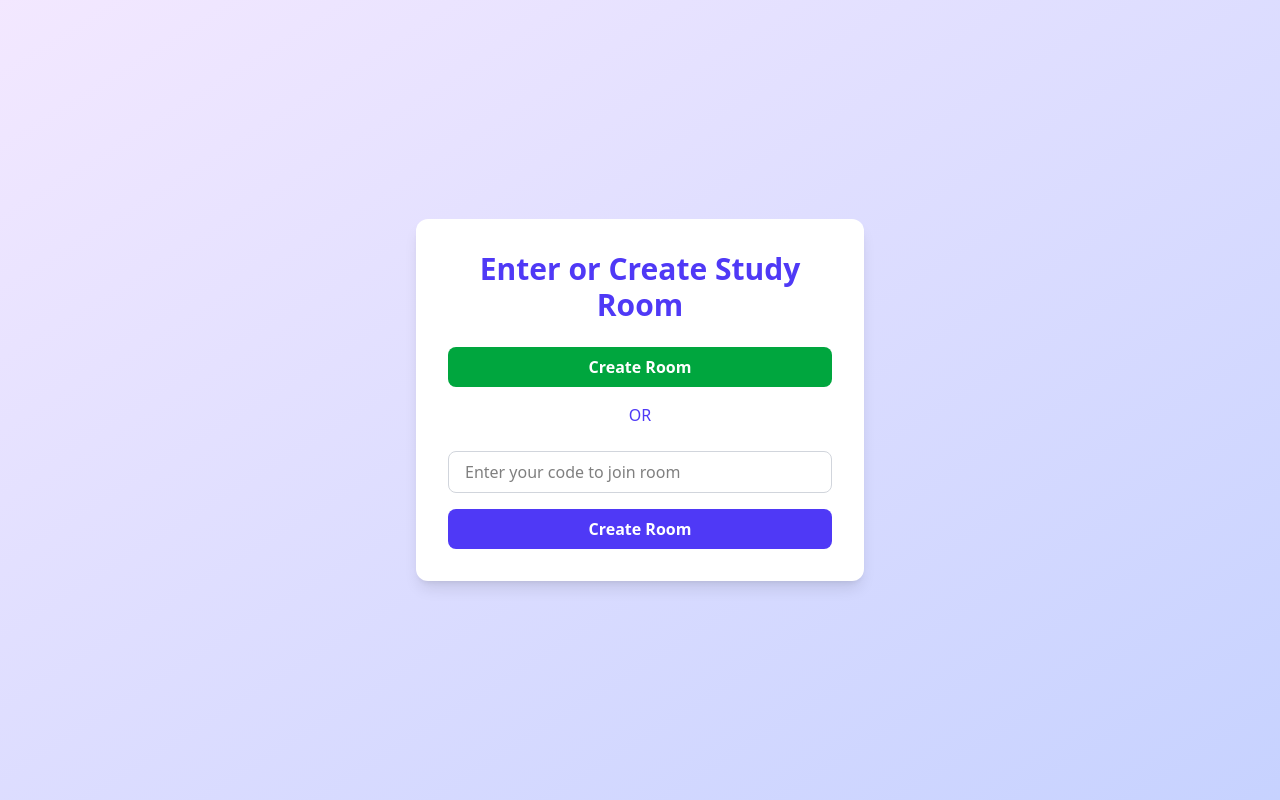
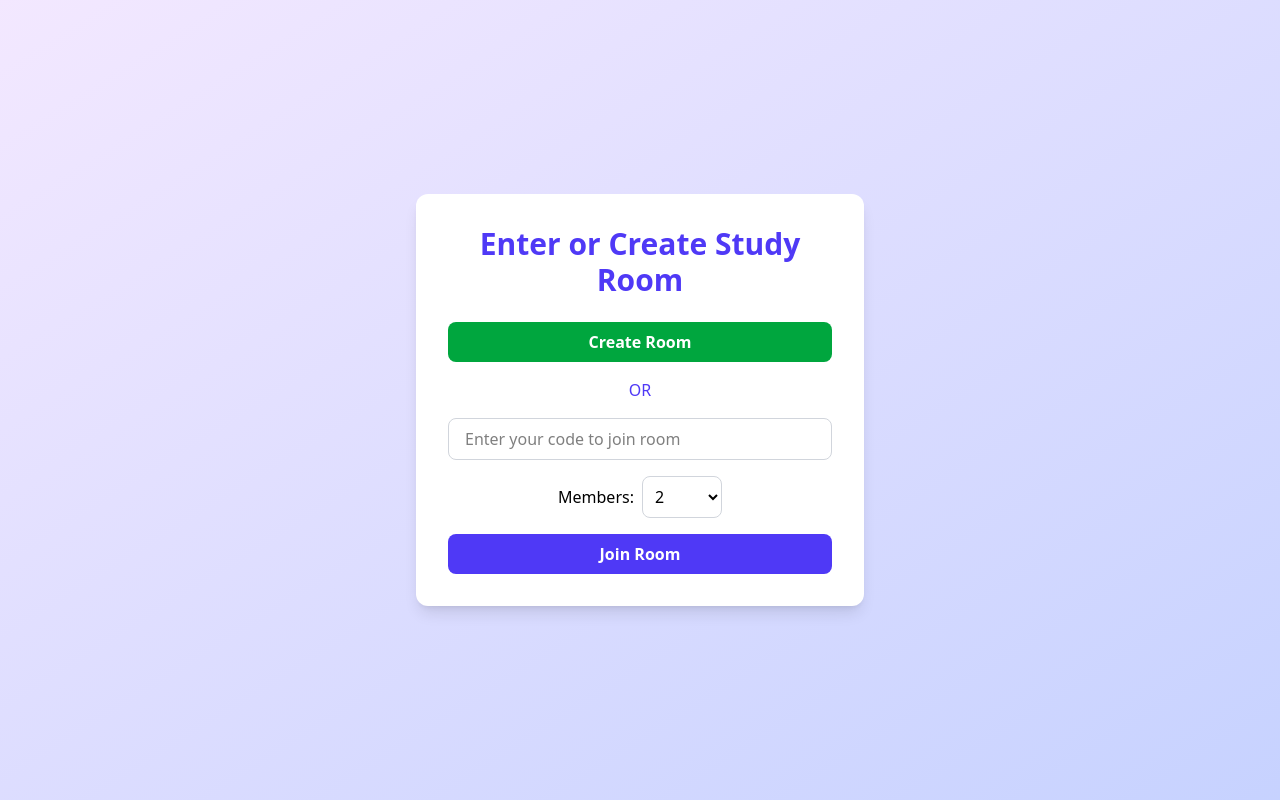
Before and after one commit to AakankshaGupta16/StudySync, a React (Vite) app in the folder client/: page /group-study in a window 1280 px wide. Built offline with nearby package versions, Linux system fonts and the light colour scheme; the HTML template or start-up script is replaced by a standard one.

Commit message:
buttons for join room and create room fixed

```diff
--- a/client/src/pages/GroupStudy.jsx
+++ b/client/src/pages/GroupStudy.jsx
@@ -3,21 +3,29 @@ import { useNavigate } from 'react-router-dom';
 
 const GroupStudy = () => {
   const [roomCode, setRoomCode] = useState('');
+  const [members, setMembers] = useState(2);
   const [error, setError] = useState('');
-  const [members, setMembers] = useState(2); // Default members 2
-  const [isCreating, setIsCreating] = useState(false); // Flag for create room
+  const [isCreated, setIsCreated] = useState(false); // to toggle UI after creating room
+
   const navigate = useNavigate();
 
   const handleCreateRoom = () => {
-    const generatedCode = Math.random().toString(36).substring(2, 8).toUpperCase(); // Random 6-char code
+    const generatedCode = Math.random().toString(36).substring(2, 8).toUpperCase();
     setRoomCode(generatedCode);
-    setIsCreating(true);
-    setError('');
+    setIsCreated(true);
   };
 
-  const handleJoin = () => {
+  const handleJoinCreatedRoom = () => {
     if (roomCode.trim()) {
-      navigate('/group-study-room', { state: { roomCode, members } }); // Pass roomCode and members
+      navigate('/group-study-room', { state: { roomCode, members } });
+    } else {
+      setError('Room code is missing.');
+    }
+  };
+
+  const handleJoinWithCode = () => {
+    if (roomCode.trim()) {
+      navigate('/group-study-room', { state: { roomCode, members } });
     } else {
       setError('Please enter a room code.');
     }
@@ -27,29 +35,18 @@ const GroupStudy = () => {
     <div className="flex flex-col items-center justify-center min-h-screen bg-gradient-to-br from-purple-100 to-indigo-200 p-6">
       <div className="bg-white p-8 rounded-xl shadow-lg w-full max-w-md">
         <h2 className="text-3xl font-bold text-center text-indigo-600 mb-6">
-          {isCreating ? 'Room Created!' : 'Enter or Create Study Room'}
+          {isCreated ? 'Room Created!' : 'Enter or Create Study Room'}
         </h2>
 
-        {!isCreating && (
-          <div className="mb-6">
-            <button
-              onClick={handleCreateRoom}
-              className="w-full bg-green-600 text-white py-2 rounded-lg font-semibold hover:bg-green-700 transition mb-4"
-            >
-              Create Room
-            </button>
-            <p className="text-center text-indigo-600 mb-4">OR</p>
-          </div>
-        )}
-
-        {isCreating ? (
+        {isCreated ? (
           <>
             <p className="text-lg font-semibold text-center mb-4">
               Your Room Code: <span className="text-indigo-600">{roomCode}</span>
             </p>
             <p className="text-center mb-4">Share this code with others to join your room.</p>
-            <div className="flex justify-center items-center">
-              <label className="mr-2">Members: </label>
+
+            <div className="flex justify-center items-center mb-6">
+              <label className="mr-2 font-medium">Members: </label>
               <select
                 value={members}
                 onChange={(e) => setMembers(Number(e.target.value))}
@@ -60,29 +57,58 @@ const GroupStudy = () => {
                 <option value={4}>4</option>
               </select>
             </div>
+
+            <button
+              onClick={handleJoinCreatedRoom}
+              className="w-full bg-indigo-600 text-white py-2 rounded-lg font-semibold hover:bg-indigo-700 transition"
+            >
+              Join Room
+            </button>
           </>
         ) : (
           <>
+            <button
+              onClick={handleCreateRoom}
+              className="w-full bg-green-600 text-white py-2 rounded-lg font-semibold hover:bg-green-700 transition mb-4"
+            >
+              Create Room
+            </button>
+
+            <p className="text-center text-indigo-600 mb-4">OR</p>
+
             <input
               type="text"
               placeholder="Enter your code to join room"
               value={roomCode}
               onChange={(e) => {
-                setRoomCode(e.target.value);
+                setRoomCode(e.target.value.toUpperCase());
                 setError('');
               }}
               className="w-full px-4 py-2 rounded-lg border border-gray-300 focus:outline-none focus:ring-2 focus:ring-indigo-400 mb-4"
             />
             {error && <p className="text-red-500 text-sm mb-4">{error}</p>}
+
+            <div className="flex justify-center items-center mb-4">
+              <label className="mr-2 font-medium">Members: </label>
+              <select
+                value={members}
+                onChange={(e) => setMembers(Number(e.target.value))}
+                className="w-20 p-2 border border-gray-300 rounded-lg focus:ring-2 focus:ring-indigo-400"
+              >
+                <option value={2}>2</option>
+                <option value={3}>3</option>
+                <option value={4}>4</option>
+              </select>
+            </div>
+
+            <button
+              onClick={handleJoinWithCode}
+              className="w-full bg-indigo-600 text-white py-2 rounded-lg font-semibold hover:bg-indigo-700 transition"
+            >
+              Join Room
+            </button>
           </>
         )}
-
-        <button
-          onClick={isCreating ? handleJoin : handleCreateRoom}
-          className="w-full bg-indigo-600 text-white py-2 rounded-lg font-semibold hover:bg-indigo-700 transition"
-        >
-          {isCreating ? 'Join Room' : 'Create Room'}
-        </button>
       </div>
     </div>
   );
```
